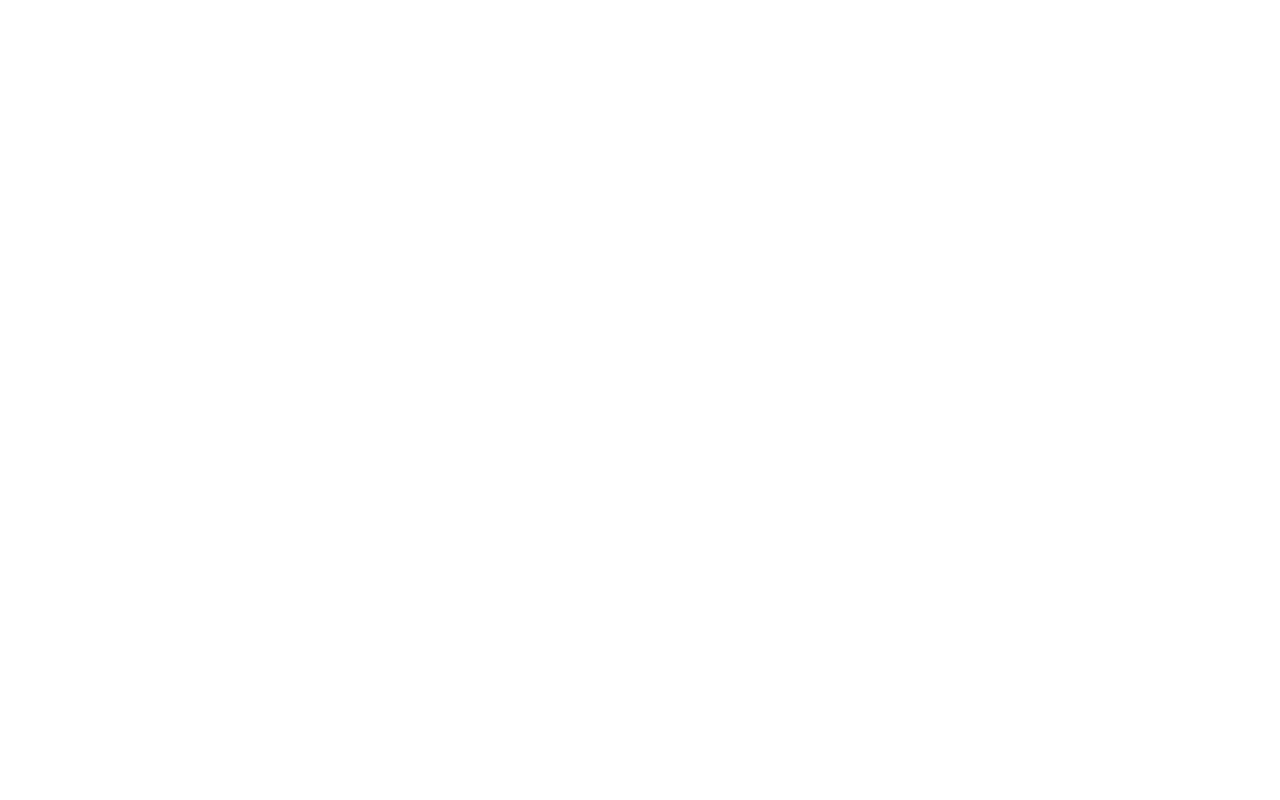
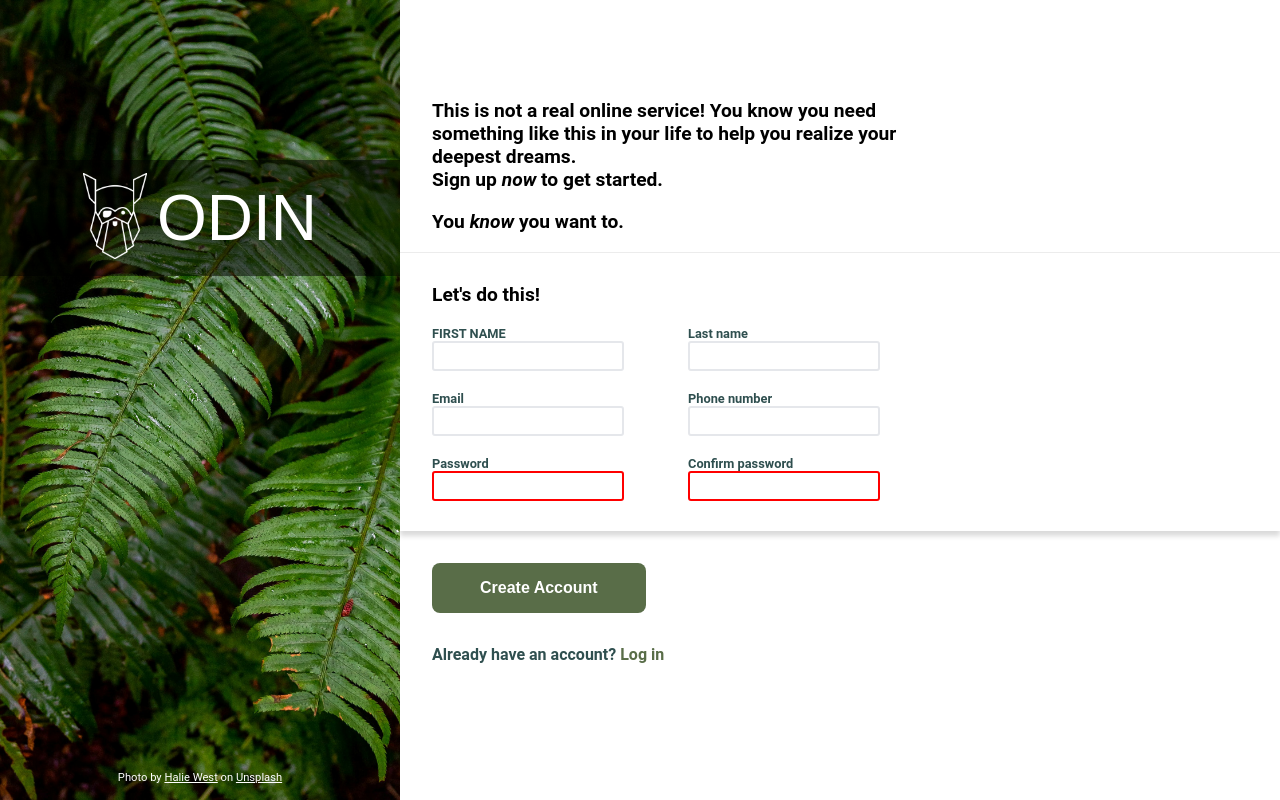
Before and after one commit to scheuringtamas/odin-Sign-up-Form, a plain HTML site: page index.html in a window 1280 px wide. Drawn offline with Linux system fonts and the light colour scheme.

Commit message:
Finished project

```diff
--- a/index.html
+++ b/index.html
@@ -6,5 +6,80 @@
     <link rel="stylesheet" href="styles.css" />
     <title>Sign-up Form</title>
   </head>
-  <body></body>
+  <body>
+    <div class="left-section">
+      <div class="logo-container">
+        <div>
+          <img src="images/odin_logo.png" class="logo-image" />
+        </div>
+        <div class="logo-text">ODIN</div>
+      </div>
+      <div class="footer">
+        Photo by
+        <a href="https://unsplash.com/@haliewestphoto" target="_blank"
+          >Halie West</a
+        >
+        on
+        <a
+          href="https://unsplash.com/photos/green-leaf-plant-in-close-up-photography-25xggax4bSA"
+          target="_blank"
+          >Unsplash</a
+        >
+      </div>
+    </div>
+    <div class="right-section">
+      <p>
+        This is not a real online service! You know you need something like this
+        in your life to help you realize your deepest dreams.
+        <br />
+        Sign up <em>now</em> to get started.
+      </p>
+      <p>You <em>know</em> you want to.</p>
+      <form action="post">
+        <div class="input-table">
+          <div class="left-column">
+            <div>Let's do this!</div>
+            <div class="input-container">
+              <label for="first-name">FIRST NAME</label>
+              <input type="text" class="first-name" id="first-name" />
+            </div>
+            <div class="input-container">
+              <label for="email">Email</label>
+              <input type="email" class="email" id="email" />
+            </div>
+            <div class="input-container">
+              <label for="pw">Password</label>
+              <input type="password" class="pw" id="pw" required />
+            </div>
+          </div>
+          <div class="right-column">
+            <div class="input-container">
+              <label for="last-name">Last name</label>
+              <input type="text" class="last-name" id="last-name" />
+            </div>
+            <div class="input-container">
+              <label for="phone">Phone number</label>
+              <input type="tel" class="phone" id="phone" />
+            </div>
+            <div class="input-container">
+              <label for="confirm-pw">Confirm password</label>
+              <input
+                type="password"
+                class="confirm-pw"
+                id="confirm-pw"
+                required
+              />
+            </div>
+          </div>
+        </div>
+        <div class="create-button-container">
+          <button class="create-button">Create Account</button>
+        </div>
+      </form>
+      <div class="log-in">
+        Already have an account?
+        <a href="#">Log in</a>
+      </div>
+    </div>
+  </body>
 </html>
--- a/styles.css
+++ b/styles.css
@@ -0,0 +1,139 @@
+body {
+  display: flex;
+  font-family: "Roboto", Arial, Helvetica, sans-serif;
+  margin: 0;
+}
+
+.left-section {
+  height: 100vh;
+  width: 400px;
+  background-image: url(images/background.jpg);
+  background-size: cover;
+  background-repeat: no-repeat;
+  background-position: center;
+  color: white;
+  position: relative;
+}
+
+.logo-container {
+  display: flex;
+  justify-content: center;
+  align-items: center;
+  background: rgb(0 0 0 / 50%);
+  position: absolute;
+  width: 100%;
+  height: 6rem;
+  top: 10rem;
+  padding: 10px 0;
+}
+
+.logo-image {
+  width: 4rem;
+}
+
+.logo-text {
+  font-family: sans-serif;
+  font-size: 4rem;
+  padding-left: 10px;
+}
+
+.footer {
+  font-size: 0.7rem;
+  position: absolute;
+  bottom: 1rem;
+  text-align: center;
+  width: 100%;
+}
+
+a {
+  color: white;
+  text-decoration: none;
+  text-decoration: underline;
+}
+
+.right-section {
+  padding-top: 5rem;
+  flex: 1;
+}
+
+.right-section p,
+.create-button-container,
+.log-in {
+  padding-left: 2rem;
+}
+
+.right-section p {
+  font-weight: bold;
+  font-size: 1.2rem;
+  width: 40vw;
+}
+
+.input-table {
+  display: flex;
+  gap: 5vw;
+  padding: 30px 0 30px 2rem;
+  box-shadow: rgba(0, 0, 0, 0.15) 0px 5px 5px, rgba(70, 70, 70, 0.1) 0px -1px;
+  margin-bottom: 2rem;
+}
+
+.input-container {
+  display: flex;
+  flex-direction: column;
+  width: 15vw;
+  margin-top: 20px;
+}
+
+.left-column div:first-child {
+  font-weight: bold;
+  font-size: 1.2rem;
+}
+
+.input-container label {
+  color: darkslategray;
+  font-weight: bold;
+  font-size: 0.8rem;
+}
+
+.right-column {
+  align-self: flex-end;
+}
+
+.input-container input {
+  height: 1.5rem;
+  font-size: 1rem;
+  border-radius: 3px;
+  border: 2px solid #e5e7eb;
+}
+
+.input-container input[type="password"]:invalid {
+  border-color: red;
+}
+
+.input-container input:focus {
+  border-color: blue;
+  outline: none;
+  box-shadow: rgba(0, 0, 0, 0.15) 3px 3px 3px;
+}
+
+.create-button {
+  background-color: #596d48;
+  color: white;
+  border: none;
+  padding: 1rem 3rem;
+  font-weight: bold;
+  font-size: 1rem;
+  border-radius: 8px;
+  cursor: pointer;
+}
+
+.log-in {
+  margin-top: 2rem;
+  font-weight: bold;
+  color: darkslategray;
+  font-size: 1rem;
+}
+
+.log-in a {
+  text-decoration: none;
+  color: #596d48;
+}
```
Also changed, not shown: images/sign-up-form.png (added), 1 other file.
